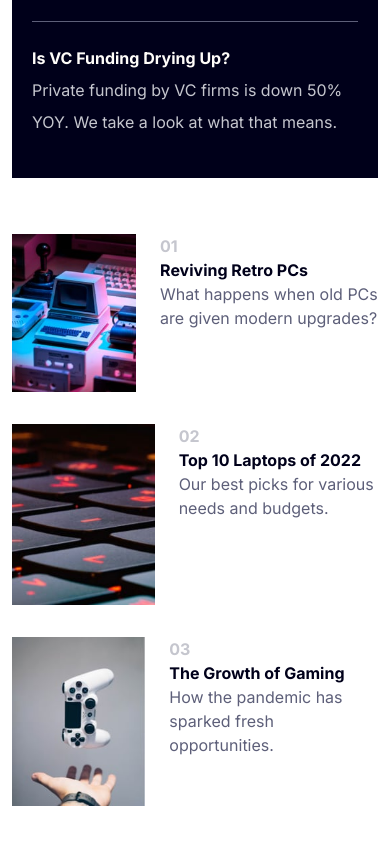
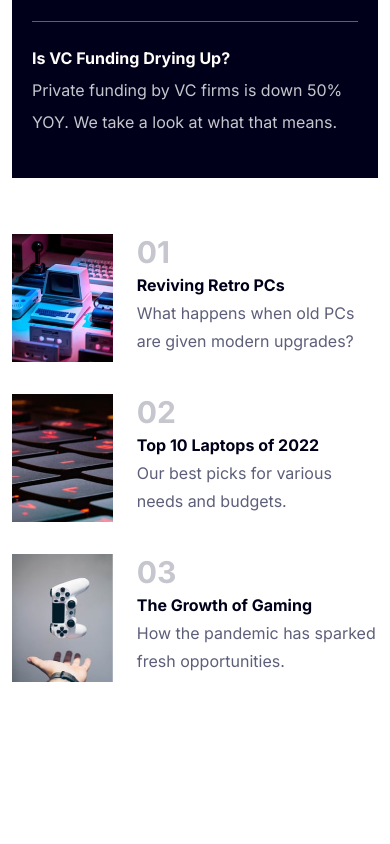
Before and after one commit to SanazBHMN/news-homepage-main, a React (Create React App) app: page / in a window 390 px wide. Shown: the part 1120-1964 px from the top of the page. After the commit the page ends 1866 px from the top, so only its background shows below. Built offline with nearby package versions, Linux system fonts and the light colour scheme.

Commit message:
Make Topics section responsive

```diff
--- a/src/components/Topics.js
+++ b/src/components/Topics.js
@@ -31,11 +31,11 @@ function Topics() {
     <div className="xl:flex justify-between align-center">
       {topics.map((topic) => (
         <div key={topic.id} className="flex align-center my-8">
-          <div className="mr-6 w-[250px]">
-            <img src={topic.img} className="w-full" />
-          </div>
-          <div>
-            <span className="text-blue-grayish font-bold">{topic.order}</span>
+          <img src={topic.img} className="object-cover w-32 h-32 mr-6" />
+          <div className="leading-7">
+            <span className="text-blue-grayish text-3xl font-bold">
+              {topic.order}
+            </span>
             <h3 className="text-blue-dark font-bold">{topic.title}</h3>
             <p className="text-blue-dark-grayish">{topic.text}</p>
           </div>
```
